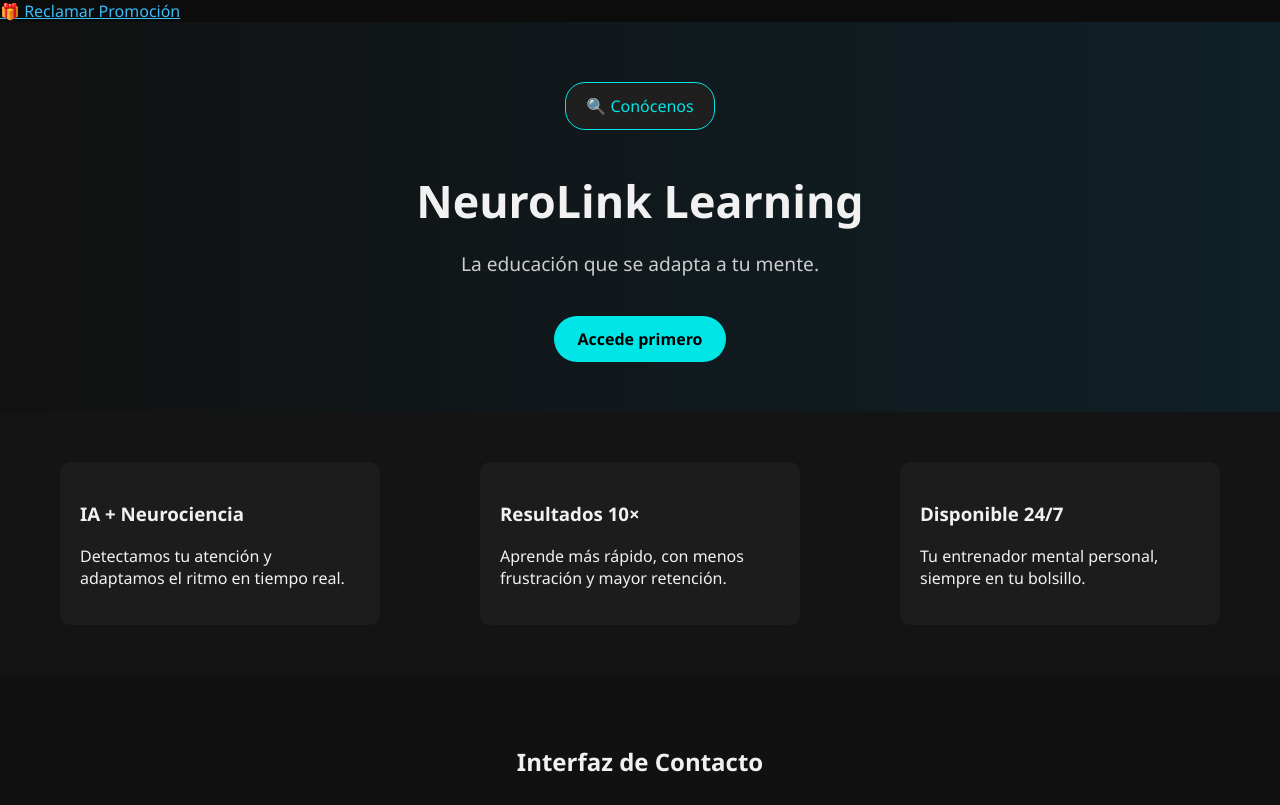
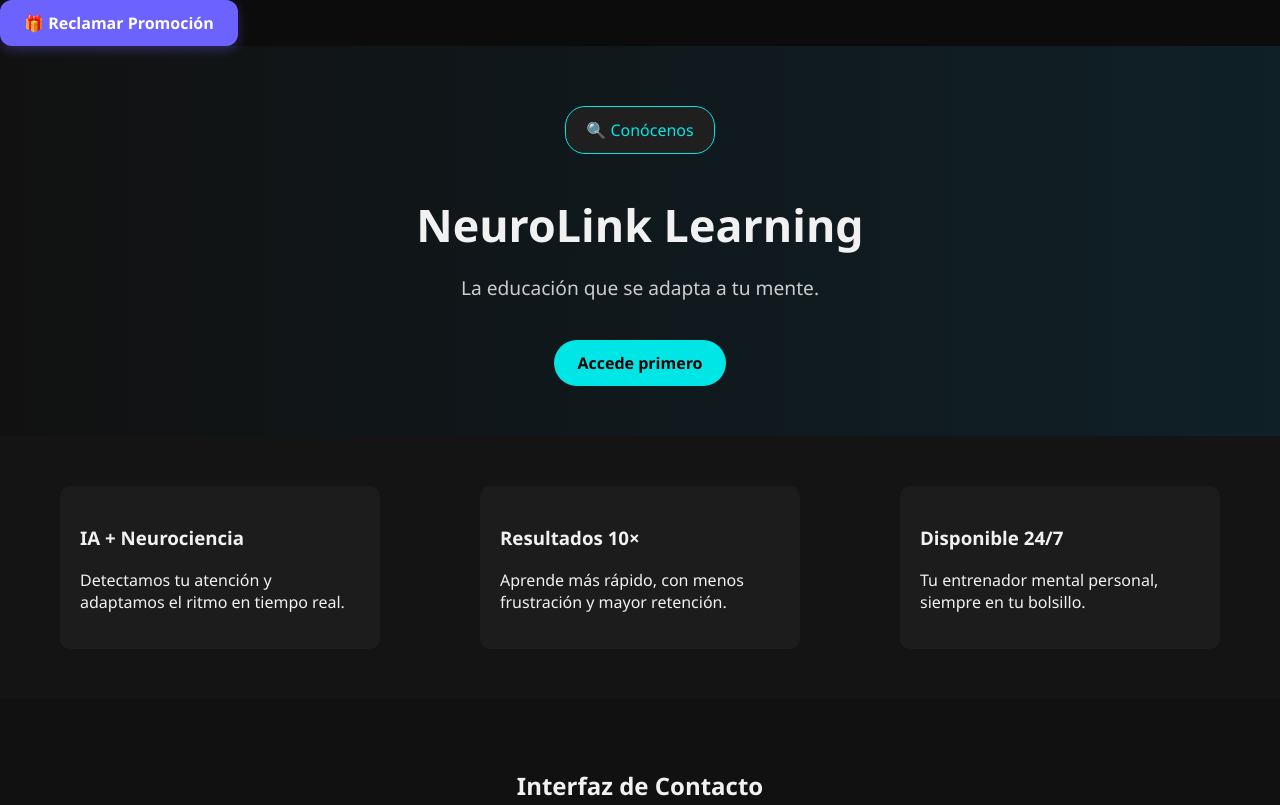
Before and after one commit to AnielH13/NeuroLink-learning, a plain HTML site: page index.html in a window 1280 px wide. Shown: the top 805 px of the page. Drawn offline with Linux system fonts and the light colour scheme.

Commit message:
Update style.css

```diff
--- a/style.css
+++ b/style.css
@@ -159,3 +159,22 @@ a:hover {
   color: #38bdf8; /* Azul un poco más brillante */
   text-decoration: underline;
 }
+.btn-promocion {
+  background-color: #6c63ff;  /* tono violeta suave */
+  color: #fff;
+  padding: 12px 24px;
+  font-size: 16px;
+  font-weight: 600;
+  border: none;
+  border-radius: 12px;
+  cursor: pointer;
+  box-shadow: 0 4px 12px rgba(108, 99, 255, 0.3);
+  transition: background-color 0.3s ease, transform 0.2s ease;
+  text-decoration: none;
+  display: inline-block;
+}
+
+.btn-promocion:hover {
+  background-color: #5848e5;
+  transform: translateY(-2px);
+}
```
